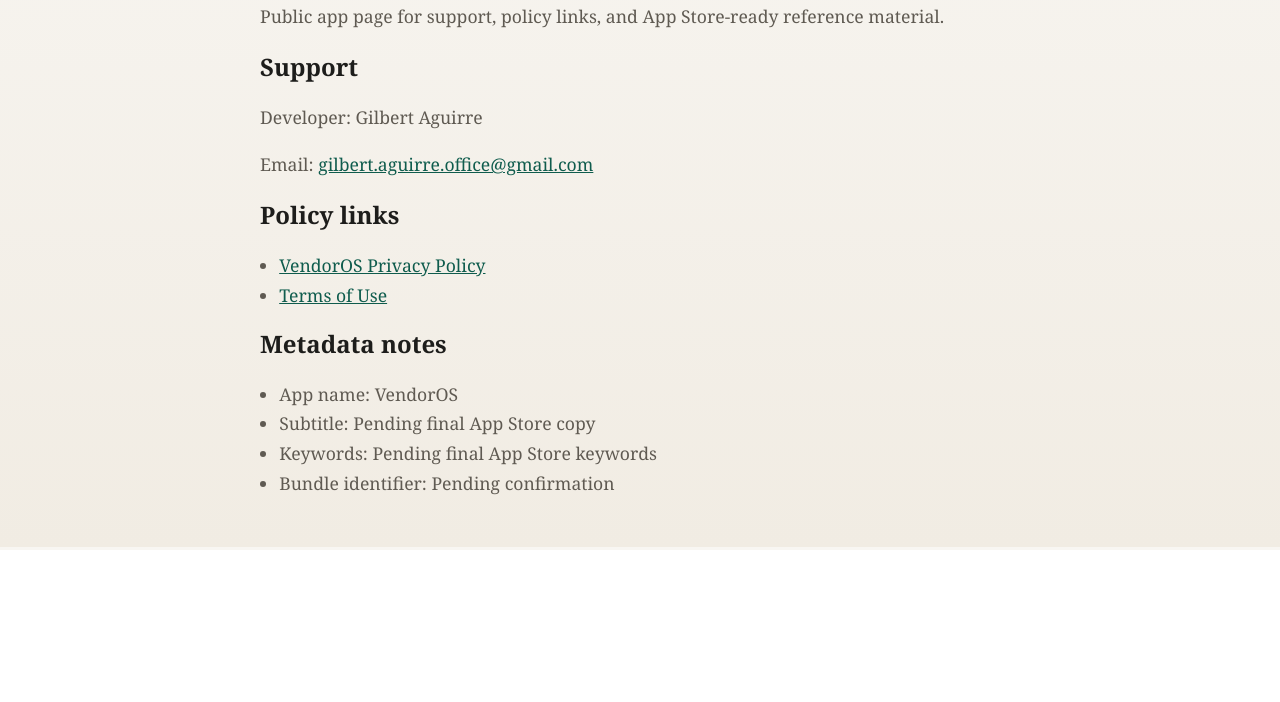
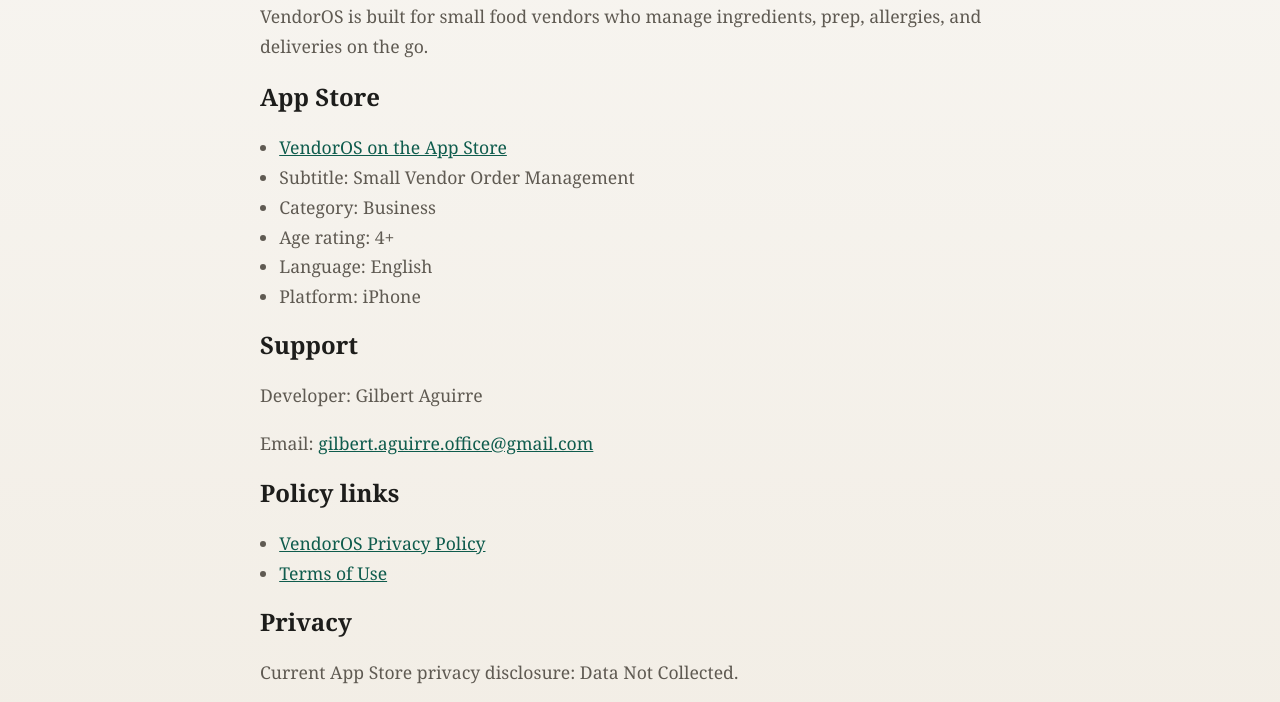
Before and after one commit to Z3-RO-1/americandevcorp-site, a plain HTML site: page apps/vendoros.html in a window 1280 px wide. Shown: the part 250-952 px from the top of the page. Before the commit the page ends 800 px from the top, so only its background shows below. Drawn offline with Linux system fonts and the light colour scheme.

Commit message:
Add live VendorOS App Store details

```diff
--- a/apps/vendoros.html
+++ b/apps/vendoros.html
@@ -24,7 +24,17 @@
     <div class="wrap prose">
       <p class="eyebrow">App</p>
       <h1>VendorOS</h1>
-      <p>Public app page for support, policy links, and App Store-ready reference material.</p>
+      <p>VendorOS is built for small food vendors who manage ingredients, prep, allergies, and deliveries on the go.</p>
+
+      <h2>App Store</h2>
+      <ul class="list">
+        <li><a href="https://apps.apple.com/us/app/vendoros/id6758892195">VendorOS on the App Store</a></li>
+        <li>Subtitle: Small Vendor Order Management</li>
+        <li>Category: Business</li>
+        <li>Age rating: 4+</li>
+        <li>Language: English</li>
+        <li>Platform: iPhone</li>
+      </ul>
 
       <h2>Support</h2>
       <p>Developer: Gilbert Aguirre</p>
@@ -36,12 +46,16 @@
         <li><a href="/policies/terms.html">Terms of Use</a></li>
       </ul>
 
+      <h2>Privacy</h2>
+      <p>Current App Store privacy disclosure: Data Not Collected.</p>
+
       <h2>Metadata notes</h2>
       <ul class="list">
         <li>App name: VendorOS</li>
-        <li>Subtitle: Pending final App Store copy</li>
-        <li>Keywords: Pending final App Store keywords</li>
-        <li>Bundle identifier: Pending confirmation</li>
+        <li>Subtitle: Small Vendor Order Management</li>
+        <li>Keywords: Pending internal app record</li>
+        <li>Bundle identifier: Pending codebase confirmation</li>
+        <li>App Store ID: 6758892195</li>
       </ul>
     </div>
   </main>
```
Also changed, not shown: apps/index.html (+2 -1 lines), projects/index.html (+3 -1 lines).
